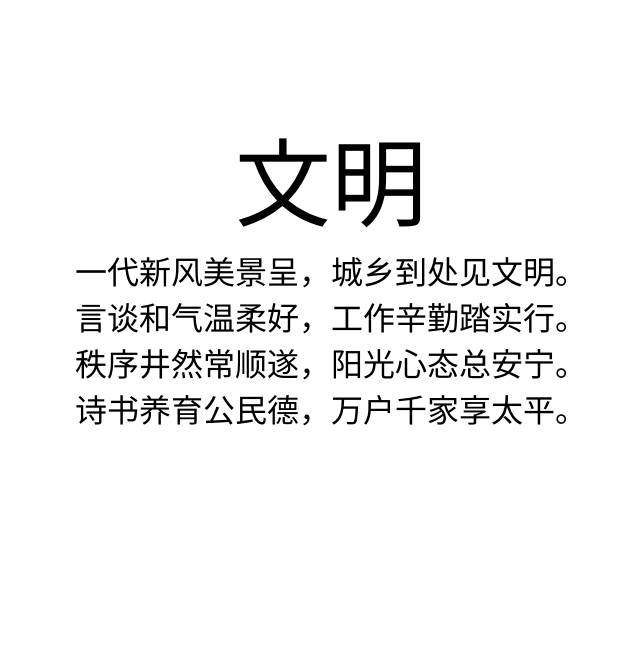
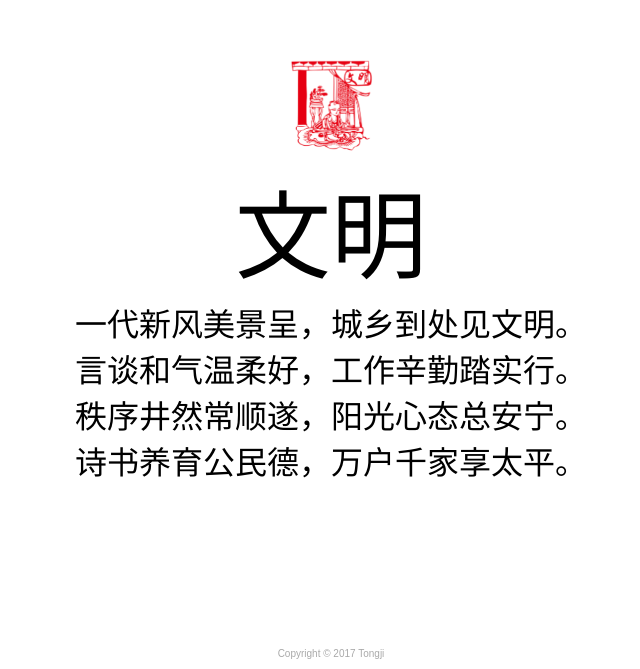
Before and after one commit to ofthestorm/cvcs, a plain HTML site: page demo.html in a window 1280 px wide. Shown: the part 131-800 px from the top of the page, without its empty margins (309-949 px from the left). Drawn offline with Linux system fonts and the light colour scheme; a web font is replaced by a local one.

Commit message:
add images

```diff
--- a/css/style.css
+++ b/css/style.css
@@ -10,7 +10,6 @@
     font-weight: normal;
     font-style: normal;
 }
-
 
 body,div,dl,dt,dd,ul,ol,li,h1,h2,h3,h4,h5,h6,pre,
 form,fieldset,input,textarea,p,blockquote,th,td {
@@ -56,12 +55,29 @@ q:before,q:after {
 abbr,acronym { border: 0;
 }
 
+#footer {
+    position: fixed;
+    bottom: 10px;
+    width: 100%;
+    text-align: center;
+}
+
+#footer p {
+    font-family: Arial;
+    font-size: 10px;
+    color: darkgrey;
+}
+
+img {
+    height: 100px;
+}
 
 /* Custom CSS
  * --------------------------------------- */
 body{
     font-family: arial,helvetica;
     /*color: #F2F2F2;*/
+    width: 100%;
 }
 h1{
     font-size: 6em;
--- a/demo.html
+++ b/demo.html
@@ -17,6 +17,9 @@
 <div id="fullpage">
 	<div class="section " id="section0">
 		<div class="content">
+			<div id="img1">
+				<img src="img/wenming.png">
+			</div>
 			<div id="text1">
 				<h1>文明</h1>
 				<p>一代新风美景呈，城乡到处见文明。</p>
@@ -28,6 +31,10 @@
 	</div>
 	<div class="section" id="section1">
 			<div class="content">
+				<div id="img2">
+					<img src="img/hexie.png">
+
+				</div>
 				<div id="text2">
 					<h1 class="animated bounce">和谐</h1>
 					<p>民安国泰赖和平，结友交朋带笑迎。</p>
@@ -35,11 +42,14 @@
 					<p>	乐施好善人钦重，近利贪功自贱轻。</p>
 					<p>	万紫千红春色美，一枝独秀寡谐声。</p>
 				</div>
-
 			</div>
 	</div>
 	<div class="section" id="section2">
 		<div class="content">
+			<div id="img3">
+				<img src="img/pingdeng.png">
+
+			</div>
 			<div id="text3">
 				<h1>平等</h1>
 				<p>陋习陈规近腐迂，三从四德太蛮愚。</p>
@@ -47,11 +57,14 @@
 				<p>	火热水深多痛苦，风凶浪涌少欢娱。</p>
 				<p>	如今老幼皆平等，绘出人间好画图。</p>
 			</div>
-
 		</div>
 	</div>
 	<div class="section" id="section3">
 		<div class="content">
+			<div id="img4">
+				<img src="img/aiguo.png">
+
+			</div>
 			<div id="text4">
 				<h1>爱国</h1>
 				<p>爱国从来世界崇，岳飞苏武是英雄。</p>
@@ -59,11 +72,14 @@
 				<p>	盗贼欺凌同敌忾，中华圆梦尽身躬。</p>
 				<p>	和平共处新风尚，互惠双赢福乐融。</p>
 			</div>
-
 		</div>
 	</div>
 	<div class="section" id="section4">
 		<div class="content">
+			<div id="img5">
+				<img src="img/jingye.png">
+
+			</div>
 			<div id="text5">
 				<h1>敬业</h1>
 				<p>百丈高楼平地起，根基稳固赞工人。</p>
@@ -71,11 +87,14 @@
 				<p>	敬业赢来财气旺，爱岗博得誉名臻。</p>
 				<p>	鞠躬尽瘁求精品，福禄盈门不苦辛。</p>
 			</div>
-
 		</div>
 	</div>
 	<div class="section" id="section5">
 		<div class="content">
+			<div id="img6">
+				<img src="img/chengxin.png">
+
+			</div>
 			<div id="text6">
 				<h1>诚信</h1>
 				<p>为人守信好名声，戚友宾朋带笑迎。</p>
@@ -87,6 +106,10 @@
 	</div>
 </div>
 
+<div id="footer">
+	<p>Copyright © 2017 Tongji<p/>
+</div>
+
 <script type="text/javascript" src="js/jquery-3.2.1.js"></script>
 <script type="text/javascript" src="js/javascript.fullPage.js"></script>
 <script type="text/javascript" src="js/script.js"></script>
```
Also changed, not shown: img/aiguo.png (added), img/chengxin.png (added), img/hexie.png (added), img/jingye.png (added), img/pingdeng.png (added), img/wenming.png (added).
